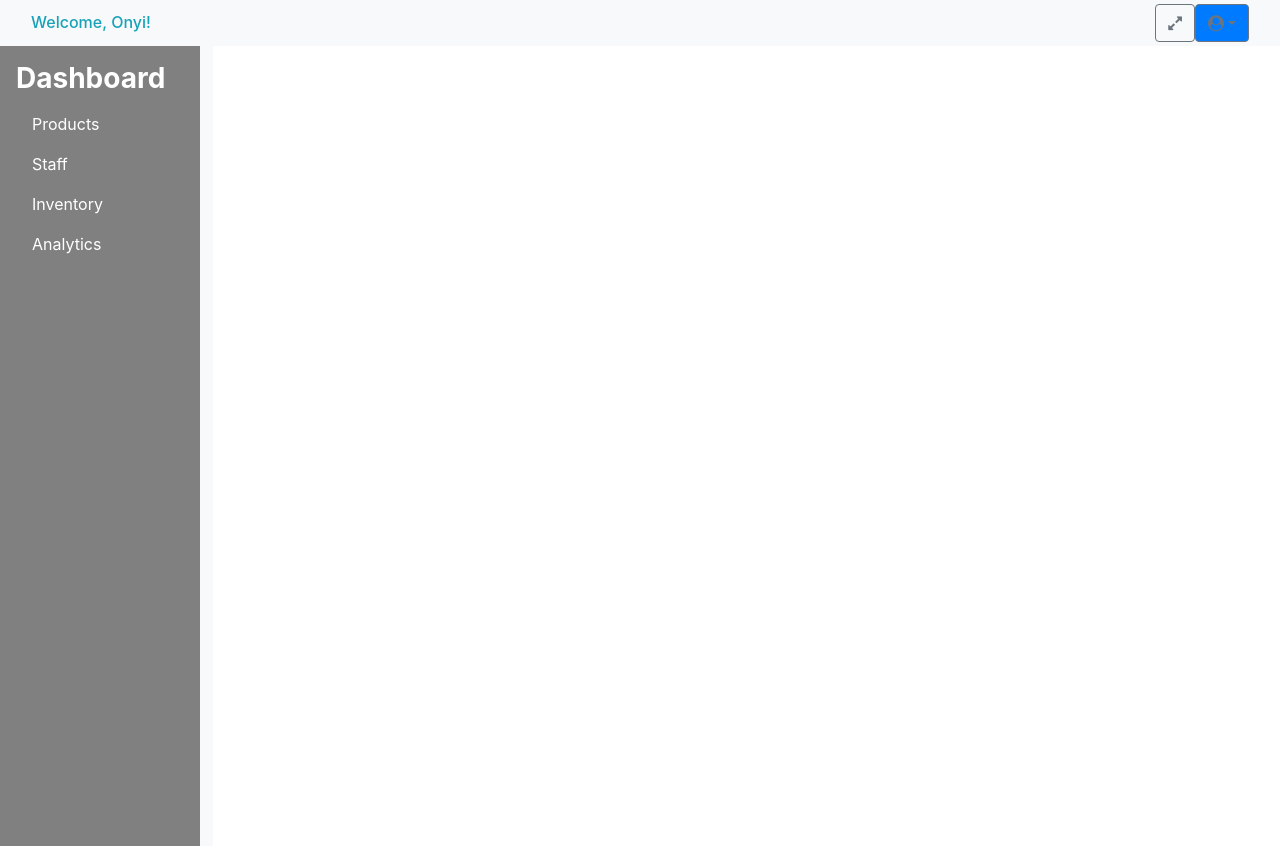
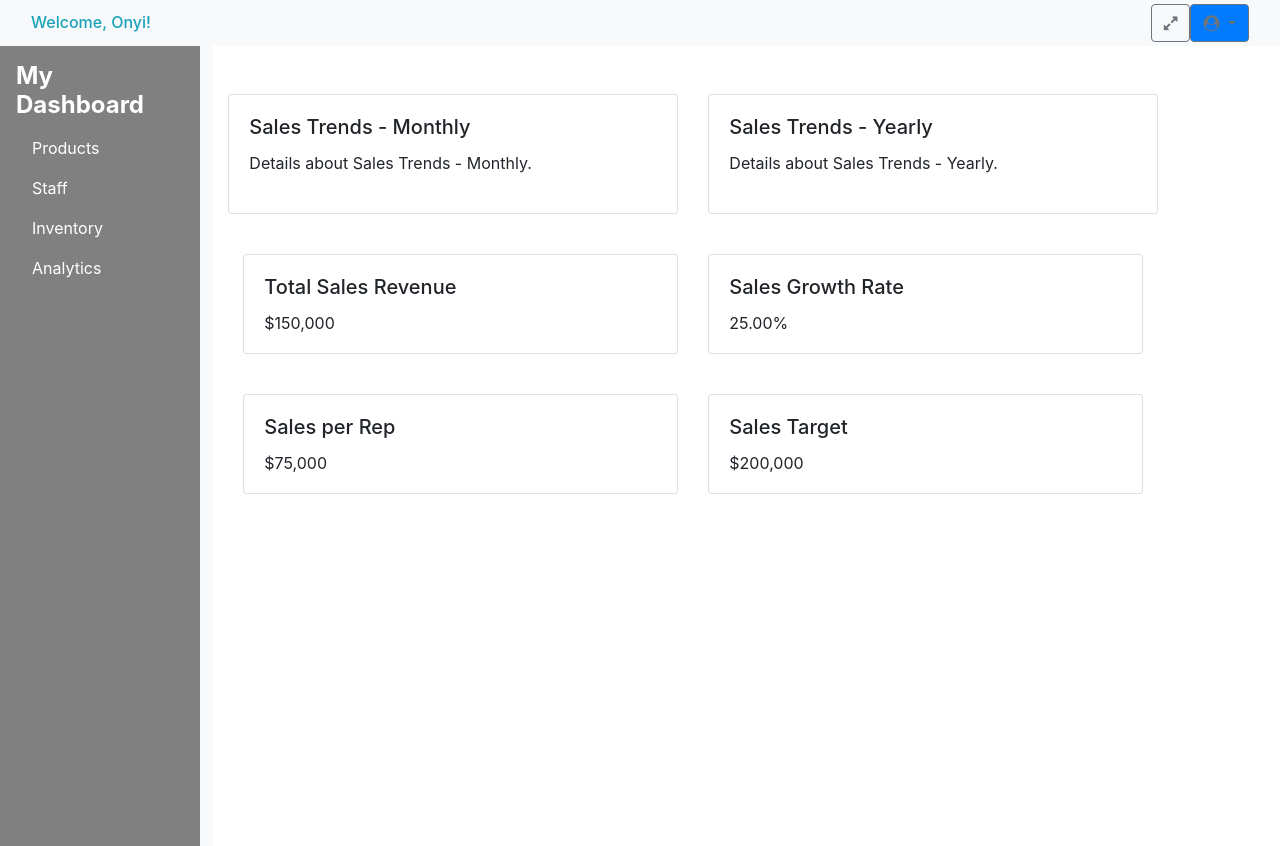
Before and after one commit to mrtechnic/sales-tracker-app, a React (Vite) app: page /superAdminDash in a window 1280 px wide. Built offline with nearby package versions, Linux system fonts and the light colour scheme.

Commit message:
fifth commit

```diff
--- a/package.json
+++ b/package.json
@@ -10,6 +10,9 @@
     "preview": "vite preview"
   },
   "dependencies": {
+    "@emotion/react": "^11.13.3",
+    "@emotion/styled": "^11.13.0",
+    "@mui/material": "^6.1.3",
     "bootstrap": "^4.6.2",
     "chart.js": "^4.4.4",
     "dom": "^0.0.3",
@@ -17,6 +20,7 @@
     "react": "^18.3.1",
     "react-bootstrap": "^2.10.5",
     "react-dom": "^18.3.1",
+    "react-pro-sidebar": "^0.6.0",
     "react-router": "^6.27.0",
     "react-router-dom": "^6.27.0"
   },
--- a/src/Dashboards/superAdminDash.jsx
+++ b/src/Dashboards/superAdminDash.jsx
@@ -10,12 +10,32 @@ const SuperAdminDash = () => {
   const products = ["Product A", "Product B", "Product C"];
   const staffMembers = ["Staff 1", "Staff 2", "Staff 3"];
   const inventoryItems = ["Item 1", "Item 2", "Item 3"];
-  const analyticsTools = ["Tool 1", "Tool 2", "Tool 3"];
+
+  // Example sales data
+  const totalSalesRevenue = 150000; // Total sales revenue in currency
+  const previousTotalSalesRevenue = 120000; // Previous period's revenue
+
+  // Calculate sales growth rate
+  const salesGrowthRate = ((totalSalesRevenue - previousTotalSalesRevenue) / previousTotalSalesRevenue) * 100;
+
+  // Example sales per rep and sales target data
+  const salesPerRep = 75000; // Example sales per sales representative
+  const salesTarget = 200000; // Example sales target
+
+  // Example analytics tools
+  const analyticsTools = [
+    { name: "Sales Trends - Monthly" },
+    { name: "Sales Trends - Yearly" }
+  ];
 
   // Function to handle category selection
   const handleSelectCategory = (category) => {
     setSelectedCategory(category);
   };
+
+  // Define a constant for card height and smaller containers
+  const cardHeight = { height: '120px' }; // Set the desired height for all cards
+  const smallCardHeight = { height: '100px' }; // Smaller height for specific cards
 
   return (
     <div>
@@ -31,8 +51,83 @@ const SuperAdminDash = () => {
           <Col md={9}>
             <Row className="mt-4">
               <Col>
+                {/* Always display Analytics cards */}
+                <Row className="mt-4">
+                  {analyticsTools.map((tool, index) => (
+                    <Col key={index} md={6} className="mb-3"> {/* 2 cards in a row */}
+                      <Card style={cardHeight}>
+                        <Card.Body>
+                          <Card.Title>{tool.name}</Card.Title>
+                          <Card.Text>
+                            {/* Add any additional info about the tool here */}
+                            Details about {tool.name}.
+                          </Card.Text>
+                        </Card.Body>
+                      </Card>
+                    </Col>
+                  ))}
+                </Row>
+
+                {/* New container for Total Sales Revenue and Sales Growth Rate */}
+                <Container className="mt-4">
+                  <Row>
+                    {/* Total Sales Revenue Card */}
+                    <Col md={6} className="mb-3">
+                      <Card style={smallCardHeight}> {/* Use smaller height here */}
+                        <Card.Body>
+                          <Card.Title>Total Sales Revenue</Card.Title>
+                          <Card.Text>
+                            ${totalSalesRevenue.toLocaleString()} {/* Format as currency */}
+                          </Card.Text>
+                        </Card.Body>
+                      </Card>
+                    </Col>
+
+                    {/* Sales Growth Rate Card */}
+                    <Col md={6} className="mb-3">
+                      <Card style={smallCardHeight}> {/* Use smaller height here */}
+                        <Card.Body>
+                          <Card.Title>Sales Growth Rate</Card.Title>
+                          <Card.Text>
+                            {salesGrowthRate.toFixed(2)}% {/* Format to 2 decimal places */}
+                          </Card.Text>
+                        </Card.Body>
+                      </Card>
+                    </Col>
+                  </Row>
+                </Container>
+
+                {/* New container for Sales per Rep and Sales Target */}
+                <Container className="mt-4">
+                  <Row>
+                    {/* Sales per Rep Card */}
+                    <Col md={6} className="mb-3">
+                      <Card style={smallCardHeight}> {/* Use smaller height here */}
+                        <Card.Body>
+                          <Card.Title>Sales per Rep</Card.Title>
+                          <Card.Text>
+                            ${salesPerRep.toLocaleString()} {/* Format as currency */}
+                          </Card.Text>
+                        </Card.Body>
+                      </Card>
+                    </Col>
+
+                    {/* Sales Target Card */}
+                    <Col md={6} className="mb-3">
+                      <Card style={smallCardHeight}> {/* Use smaller height here */}
+                        <Card.Body>
+                          <Card.Title>Sales Target</Card.Title>
+                          <Card.Text>
+                            ${salesTarget.toLocaleString()} {/* Format as currency */}
+                          </Card.Text>
+                        </Card.Body>
+                      </Card>
+                    </Col>
+                  </Row>
+                </Container>
+
                 {selectedCategory === "Products" && (
-                  <Card>
+                  <Card className="mt-4">
                     <Card.Body>
                       <Card.Title>Products</Card.Title>
                       <ul>
@@ -44,7 +139,7 @@ const SuperAdminDash = () => {
                   </Card>
                 )}
                 {selectedCategory === "Staff" && (
-                  <Card>
+                  <Card className="mt-4">
                     <Card.Body>
                       <Card.Title>Staff</Card.Title>
                       <ul>
@@ -56,24 +151,12 @@ const SuperAdminDash = () => {
                   </Card>
                 )}
                 {selectedCategory === "Inventory" && (
-                  <Card>
+                  <Card className="mt-4">
                     <Card.Body>
                       <Card.Title>Inventory</Card.Title>
                       <ul>
                         {inventoryItems.map((item, index) => (
                           <li key={index}>{item}</li>
-                        ))}
-                      </ul>
-                    </Card.Body>
-                  </Card>
-                )}
-                {selectedCategory === "Analytics" && (
-                  <Card>
-                    <Card.Body>
-                      <Card.Title>Analytics</Card.Title>
-                      <ul>
-                        {analyticsTools.map((tool, index) => (
-                          <li key={index}>{tool}</li>
                         ))}
                       </ul>
                     </Card.Body>
--- a/src/components/NavBar.jsx
+++ b/src/components/NavBar.jsx
@@ -24,7 +24,7 @@ const Navbar = () => {
             className="btn btn-outline-secondary me-3" // Margin end for spacing
             onClick={toggleFullScreen}
           >
-            <i className="fa fa-expand" aria-hidden="true"></i>
+            <i className="fa fa-expand" id='toggle-screen' style={{ fontSize: '5px !important' }} aria-hidden="true"></i> {/* Reduced icon size */}
           </button>
 
           {/* Profile Dropdown with Logout */}
@@ -33,7 +33,7 @@ const Navbar = () => {
               className="btn btn-outline-secondary"
               id="dropdown-basic"
             >
-              <i className="fa fa-user-circle" aria-hidden="true"></i>
+              <i className="fa fa-user-circle" style={{ fontSize: '5px !important' }} aria-hidden="true"></i> {/* Reduced icon size */}
             </Dropdown.Toggle>
 
             <Dropdown.Menu align="end"> {/* Align dropdown to the right */}
--- a/src/components/SideBar.jsx
+++ b/src/components/SideBar.jsx
@@ -5,7 +5,7 @@ const Sidebar = ({ onSelectCategory, selectedCategory }) => {
   return (
     <div className="d-flex flex-column flex-shrink-0 p-3" style={{ width: '200px', height: '100%', backgroundColor: 'grey' }}>
       <a href="/superAdminDash" style={{ textDecoration: 'none' }}> {/* No underline */}
-        <h3 className="fs-4" style={{ color: "#fff" }}><strong>Dashboard</strong></h3>
+        <h4 className="fs-4" style={{ color: "#fff" }}><strong>My Dashboard</strong></h4>
       </a>
       <ul className="nav nav-pills flex-column mb-auto">
         <li className="nav-item">
```
Also changed, not shown: 1 other file (tests, documents, lock files or other folders).
